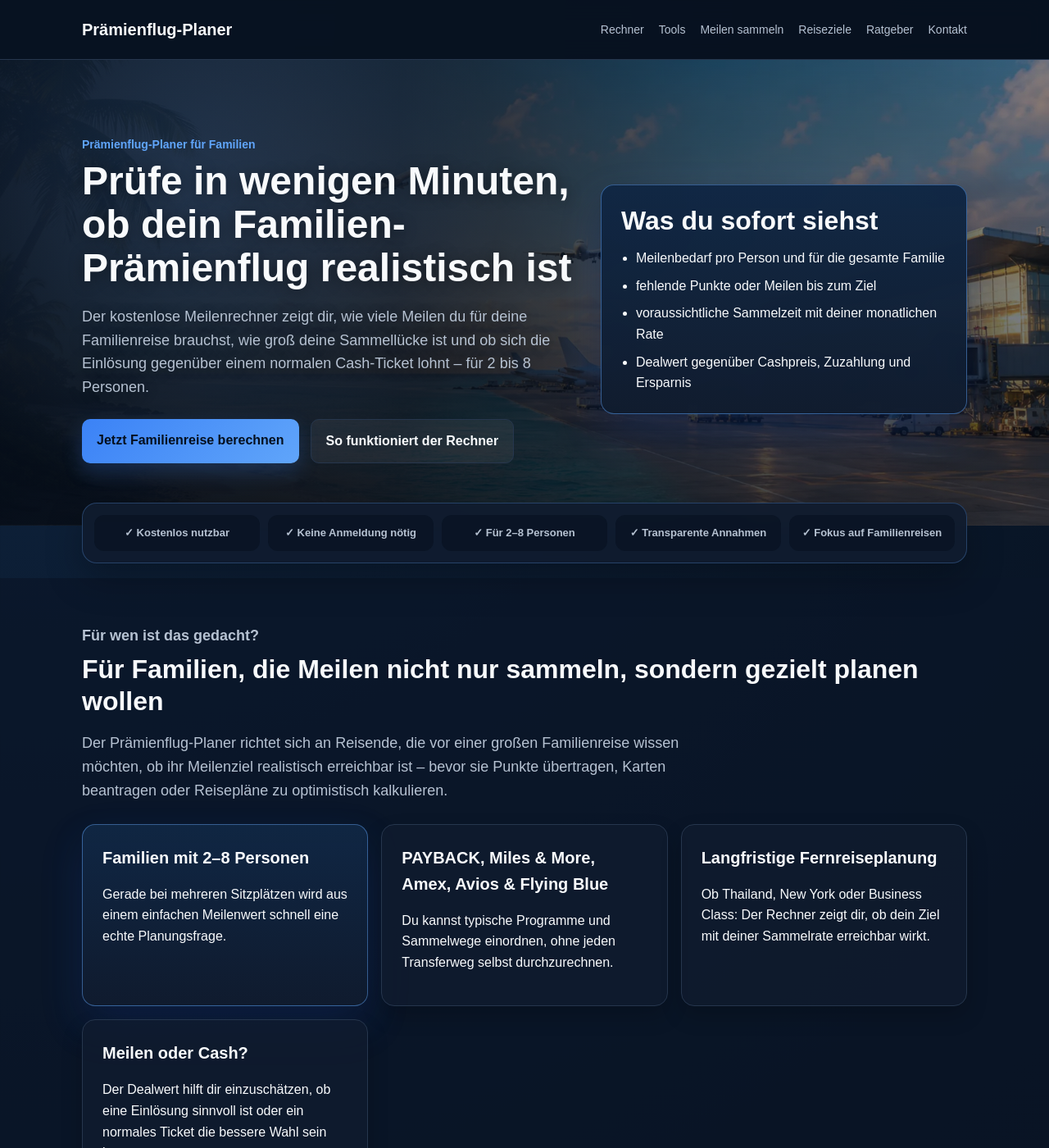
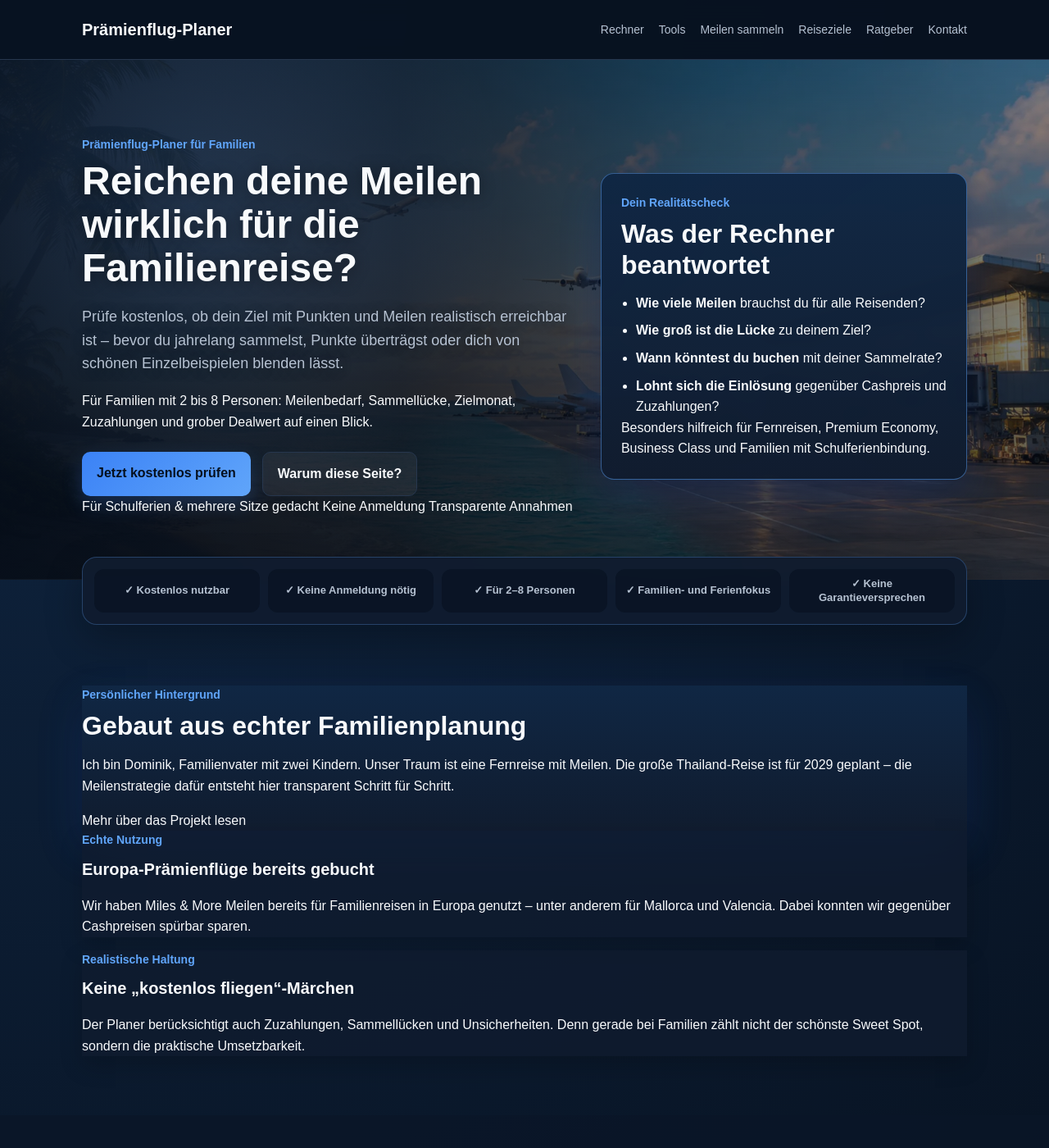
Before and after one commit to Praemienflug-Planer/miles-planer, a Jekyll site: the page built from index.html, in a window 1280 px wide and 1400 px high. Shown: the whole window at 82% size. Built offline with Jekyll 4.4.1, drawn with Linux system fonts in a browser that asks for light colours; some of the changed text lies outside the part shown.

Commit message:
Improve homepage hero positioning CTA and trust elements

```diff
--- a/index.html
+++ b/index.html
@@ -7,8 +7,8 @@
   <meta charset="UTF-8" />
   <meta name="viewport" content="width=device-width, initial-scale=1" />
 
-  <title>Prämienflug-Planer für Familien | Meilenrechner für Familienreisen</title>
-  <meta name="description" content="Prüfe in wenigen Minuten, ob dein Familien-Prämienflug realistisch ist. Der kostenlose Prämienflug-Planer berechnet Meilenbedarf, Sammellücke, Sammelzeit und Dealwert für 2 bis 8 Personen." />
+  <title>Familien-Prämienflüge realistisch planen | Prämienflug-Planer</title>
+  <meta name="description" content="Reichen deine Meilen wirklich für eine Familienreise? Der kostenlose Prämienflug-Planer berechnet Meilenbedarf, Sammellücke, Sammelzeit und Dealwert für 2 bis 8 Personen." />
 
   <link rel="canonical" href="https://praemienflug-planer.github.io/miles-planer/" />
   <link rel="alternate" hreflang="de" href="https://praemienflug-planer.github.io/miles-planer/" />
@@ -17,8 +17,8 @@
   <meta property="og:type" content="website" />
   <meta property="og:locale" content="de_DE" />
   <meta property="og:site_name" content="Prämienflug-Planer" />
-  <meta property="og:title" content="Prämienflug-Planer für Familien | Meilenrechner für Familienreisen" />
-  <meta property="og:description" content="Prüfe, ob dein Familien-Prämienflug realistisch ist. Berechne Meilenbedarf, Sammellücke, Sammelzeit und Dealwert für 2 bis 8 Personen." />
+  <meta property="og:title" content="Familien-Prämienflüge realistisch planen | Prämienflug-Planer" />
+  <meta property="og:description" content="Prüfe, ob deine Meilen wirklich für 2 bis 8 Personen reichen – mit Meilenbedarf, Sammellücke, Sammelzeit und Dealwert." />
   <meta property="og:url" content="https://praemienflug-planer.github.io/miles-planer/" />
   <meta property="og:image" content="https://praemienflug-planer.github.io/miles-planer/assets/og/og-home.jpg" />
   <meta property="og:image:width" content="1200" />
@@ -26,8 +26,8 @@
   <meta property="og:image:alt" content="Illustration einer Familienreise mit Flugzeug und Fernreiseziel" />
 
   <meta name="twitter:card" content="summary_large_image" />
-  <meta name="twitter:title" content="Prämienflug-Planer für Familien | Meilenrechner für Familienreisen" />
-  <meta name="twitter:description" content="Prüfe, ob dein Familien-Prämienflug realistisch ist – kostenlos, transparent und ohne Anmeldung." />
+  <meta name="twitter:title" content="Familien-Prämienflüge realistisch planen" />
+  <meta name="twitter:description" content="Prüfe kostenlos, ob deine Meilen für eine Familienreise realistisch reichen." />
   <meta name="twitter:image" content="https://praemienflug-planer.github.io/miles-planer/assets/og/og-home.jpg" />
   <meta name="twitter:image:alt" content="Illustration einer Familienreise mit Flugzeug und Fernreiseziel" />
 
@@ -45,7 +45,8 @@
   <link rel="preload" href="/miles-planer/assets/css/site.css?v=20260507-1" as="style" />
   <link rel="stylesheet" href="/miles-planer/assets/css/site.css?v=20260507-1" />
   <link rel="stylesheet" href="/miles-planer/assets/css/hero-background.css?v=20260511-2" />
-  <link rel="stylesheet" href="/miles-planer/assets/css/home.css?v=20260511-2" />
+  <link rel="stylesheet" href="/miles-planer/assets/css/home.css?v=20260518-1" />
+  <script src="/miles-planer/assets/js/navigation-shell.js?v=20260518-1" defer></script>
 </head>
 <body>
   <a href="#main-content" class="skip-link">Zum Inhalt springen</a>
@@ -56,12 +57,10 @@
       <nav class="main-nav" aria-label="Hauptnavigation">
         <a href="/miles-planer/rechner/">Rechner</a>
         <a href="/miles-planer/tools/">Tools</a>
+        <a href="/miles-planer/meilen-sammeln/">Meilen sammeln</a>
+        <a href="/miles-planer/meilen-thailand/">Thailand</a>
         <a href="/miles-planer/meilen-business-class/">Business Class</a>
-        <a href="/miles-planer/meilen-thailand/">Thailand</a>
-        <a href="/miles-planer/meilen-new-york/">New York</a>
-        <a href="/miles-planer/amex-meilen-umrechnen/">Amex umrechnen</a>
-        <a href="/miles-planer/meilen-sammeln/">Meilen sammeln</a>
-        <a href="/miles-planer/faq/">FAQ</a>
+        <a href="/miles-planer/ueber-das-projekt/">Warum diese Seite?</a>
         <a href="/miles-planer/kontakt.html">Kontakt</a>
       </nav>
     </div>
@@ -72,25 +71,34 @@
       <div class="container hero-grid">
         <div>
           <p class="eyebrow">Prämienflug-Planer für Familien</p>
-          <h1>Prüfe in wenigen Minuten, ob dein Familien-Prämienflug realistisch ist</h1>
+          <h1>Reichen deine Meilen wirklich für die Familienreise?</h1>
           <p class="hero-text">
-            Der kostenlose Meilenrechner zeigt dir, wie viele Meilen du für deine Familienreise brauchst,
-            wie groß deine Sammellücke ist und ob sich die Einlösung gegenüber einem normalen Cash-Ticket lohnt –
-            für 2 bis 8 Personen.
+            Prüfe kostenlos, ob dein Ziel mit Punkten und Meilen realistisch erreichbar ist – bevor du jahrelang sammelst,
+            Punkte überträgst oder dich von schönen Einzelbeispielen blenden lässt.
+          </p>
+          <p class="hero-subtext">
+            Für Familien mit 2 bis 8 Personen: Meilenbedarf, Sammellücke, Zielmonat, Zuzahlungen und grober Dealwert auf einen Blick.
           </p>
           <div class="hero-actions">
-            <a class="btn btn-primary" href="/miles-planer/rechner/" data-event="start_calculator">Jetzt Familienreise berechnen</a>
-            <a class="btn btn-secondary" href="#so-funktioniert-es">So funktioniert der Rechner</a>
+            <a class="btn btn-primary" href="/miles-planer/rechner/" data-event="start_calculator">Jetzt kostenlos prüfen</a>
+            <a class="btn btn-secondary" href="/miles-planer/ueber-das-projekt/">Warum diese Seite?</a>
+          </div>
+          <div class="hero-mini-proof" aria-label="Vertrauenshinweise">
+            <span>Für Schulferien & mehrere Sitze gedacht</span>
+            <span>Keine Anmeldung</span>
+            <span>Transparente Annahmen</span>
           </div>
         </div>
         <div class="hero-card card-primary">
-          <h2>Was du sofort siehst</h2>
+          <p class="eyebrow">Dein Realitätscheck</p>
+          <h2>Was der Rechner beantwortet</h2>
           <ul>
-            <li>Meilenbedarf pro Person und für die gesamte Familie</li>
-            <li>fehlende Punkte oder Meilen bis zum Ziel</li>
-            <li>voraussichtliche Sammelzeit mit deiner monatlichen Rate</li>
-            <li>Dealwert gegenüber Cashpreis, Zuzahlung und Ersparnis</li>
+            <li><strong>Wie viele Meilen</strong> brauchst du für alle Reisenden?</li>
+            <li><strong>Wie groß ist die Lücke</strong> zu deinem Ziel?</li>
+            <li><strong>Wann könntest du buchen</strong> mit deiner Sammelrate?</li>
+            <li><strong>Lohnt sich die Einlösung</strong> gegenüber Cashpreis und Zuzahlungen?</li>
           </ul>
+          <div class="hero-card-note">Besonders hilfreich für Fernreisen, Premium Economy, Business Class und Familien mit Schulferienbindung.</div>
         </div>
       </div>
     </section>
@@ -101,8 +109,31 @@
           <span>✓ Kostenlos nutzbar</span>
           <span>✓ Keine Anmeldung nötig</span>
           <span>✓ Für 2–8 Personen</span>
-          <span>✓ Transparente Annahmen</span>
-          <span>✓ Fokus auf Familienreisen</span>
+          <span>✓ Familien- und Ferienfokus</span>
+          <span>✓ Keine Garantieversprechen</span>
+        </div>
+      </div>
+    </section>
+
+    <section class="section proof-section">
+      <div class="container">
+        <div class="proof-grid">
+          <article class="proof-card card-primary">
+            <p class="eyebrow">Persönlicher Hintergrund</p>
+            <h2>Gebaut aus echter Familienplanung</h2>
+            <p>Ich bin Dominik, Familienvater mit zwei Kindern. Unser Traum ist eine Fernreise mit Meilen. Die große Thailand-Reise ist für 2029 geplant – die Meilenstrategie dafür entsteht hier transparent Schritt für Schritt.</p>
+            <a class="text-link" href="/miles-planer/ueber-das-projekt/">Mehr über das Projekt lesen</a>
+          </article>
+          <article class="proof-card card-secondary">
+            <p class="eyebrow">Echte Nutzung</p>
+            <h3>Europa-Prämienflüge bereits gebucht</h3>
+            <p>Wir haben Miles & More Meilen bereits für Familienreisen in Europa genutzt – unter anderem für Mallorca und Valencia. Dabei konnten wir gegenüber Cashpreisen spürbar sparen.</p>
+          </article>
+          <article class="proof-card card-secondary">
+            <p class="eyebrow">Realistische Haltung</p>
+            <h3>Keine „kostenlos fliegen“-Märchen</h3>
+            <p>Der Planer berücksichtigt auch Zuzahlungen, Sammellücken und Unsicherheiten. Denn gerade bei Familien zählt nicht der schönste Sweet Spot, sondern die praktische Umsetzbarkeit.</p>
+          </article>
         </div>
       </div>
     </section>
@@ -110,7 +141,7 @@
     <section class="section alt" id="fuer-wen">
       <div class="container">
         <div class="section-head">
-          <p class="eyebrow">Für wen ist das gedacht?</p>
+          <p class="eyebrow">Klare Positionierung</p>
           <h2>Für Familien, die Meilen nicht nur sammeln, sondern gezielt planen wollen</h2>
           <p>Der Prämienflug-Planer richtet sich an Reisende, die vor einer großen Familienreise wissen möchten, ob ihr Meilenziel realistisch erreichbar ist – bevor sie Punkte übertragen, Karten beantragen oder Reisepläne zu optimistisch kalkulieren.</p>
         </div>
@@ -139,18 +170,31 @@
       </div>
     </section>
 
+    <section class="section cta-section mid-cta">
+      <div class="container">
+        <div class="cta-box cta-primary">
+          <div>
+            <p class="eyebrow">Nicht blind Punkte sammeln</p>
+            <h2>Mach zuerst den Realitätscheck</h2>
+            <p class="footer-text">Wähle Ziel, Familiengröße, Reiseklasse und Programm. Danach siehst du sofort, ob dein Plan eher grün, knapp oder unrealistisch wirkt.</p>
+          </div>
+          <a class="btn btn-primary" href="/miles-planer/rechner/">Reise jetzt prüfen</a>
+        </div>
+      </div>
+    </section>
+
     <section class="section alt">
       <div class="container">
         <div class="section-head"><p class="eyebrow">Schnelleinstiege</p><h2>Beliebte Themen</h2></div>
         <div class="article-grid">
           <a class="article-card card-link-primary" href="/miles-planer/rechner/"><h3>Prämienflug-Rechner für Familien</h3><p>Starte direkt mit deiner eigenen Familienplanung und prüfe Meilenbedarf, Lücke und Dealwert.</p></a>
           <a class="article-card" href="/miles-planer/tools/"><h3>Tools & Rechner</h3><p>Alle Rechner auf einen Blick: Prämienflug, Amex-Punkte und Zeitschriftenabo-Meilenwert.</p></a>
-          <a class="article-card" href="/miles-planer/meilen-business-class/"><h3>Business Class mit Meilen</h3><p>Einordnung typischer Awardpreise und Planung für mehrere Plätze.</p></a>
-          <a class="article-card" href="/miles-planer/meilen-thailand/"><h3>Meilen nach Thailand</h3><p>Typische Meilenwerte für Thailand in Premium Economy und Business Class.</p></a>
-          <a class="article-card" href="/miles-planer/meilen-new-york/"><h3>Meilen nach New York</h3><p>Warum New York ein beliebtes Ziel für Prämienflüge und Business-Class-Einlösungen ist.</p></a>
-          <a class="article-card" href="/miles-planer/amex-meilen-umrechnen/"><h3>Amex Punkte umrechnen</h3><p>Wie Membership Rewards Punkte zu Airline-Meilen oder Avios werden.</p></a>
+          <a class="article-card" href="/miles-planer/meilen-thailand/"><h3>Meilen nach Thailand</h3><p>Einordnung für Thailand, Premium Economy, Business Class und Familienplanung.</p></a>
           <a class="article-card" href="/miles-planer/meilen-sammeln/"><h3>Meilen sammeln</h3><p>Strategien und Einstiegstipps für den Punkteaufbau im Alltag.</p></a>
-          <a class="article-card" href="/miles-planer/faq/"><h3>FAQ</h3><p>Kurze Antworten auf häufige Fragen zu Meilen, PAYBACK, Amex, Prämienflügen und Gebühren.</p></a>
+          <a class="article-card" href="/miles-planer/meilen-sammeln/amex/"><h3>Amex Membership Rewards</h3><p>Wie flexible Punkte beim Aufbau einer Meilenstrategie helfen können.</p></a>
+          <a class="article-card" href="/miles-planer/meilen-sammeln/payback-punkte-miles-and-more/"><h3>PAYBACK zu Miles & More</h3><p>Warum PAYBACK für Familienreisen ein interessanter Meilenbaustein sein kann.</p></a>
+          <a class="article-card" href="/miles-planer/praemienflug-steuern-gebuehren/"><h3>Steuern & Gebühren</h3><p>Warum Prämienflüge nicht kostenlos sind und welche Zuzahlungen du einplanen solltest.</p></a>
+          <a class="article-card" href="/miles-planer/ueber-das-projekt/"><h3>Warum diese Seite?</h3><p>Mehr über das Familienprojekt, echte Europa-Prämienflüge und die Thailand-Planung 2029.</p></a>
         </div>
       </div>
     </section>
@@ -178,7 +222,7 @@
   <footer class="site-footer">
     <div class="container footer-grid">
       <div><div class="brand footer-brand">Prämienflug-Planer</div><p class="footer-text">Planungstool für Prämienflüge mit Fokus auf Familien, Sammellücke und realistische Umsetzbarkeit.</p></div>
-      <div><h4>Navigation</h4><ul class="footer-links"><li><a href="/miles-planer/rechner/">Rechner</a></li><li><a href="/miles-planer/tools/">Tools</a></li><li><a href="/miles-planer/meilen-business-class/">Business Class</a></li><li><a href="/miles-planer/meilen-thailand/">Thailand</a></li><li><a href="/miles-planer/meilen-new-york/">New York</a></li><li><a href="/miles-planer/meilen-sammeln/">Meilen sammeln</a></li><li><a href="/miles-planer/faq/">FAQ</a></li></ul></div>
+      <div><h4>Navigation</h4><ul class="footer-links"><li><a href="/miles-planer/rechner/">Rechner</a></li><li><a href="/miles-planer/tools/">Tools</a></li><li><a href="/miles-planer/meilen-sammeln/">Meilen sammeln</a></li><li><a href="/miles-planer/meilen-thailand/">Thailand</a></li><li><a href="/miles-planer/meilen-business-class/">Business Class</a></li><li><a href="/miles-planer/ueber-das-projekt/">Warum diese Seite?</a></li><li><a href="/miles-planer/faq/">FAQ</a></li></ul></div>
       <div><h4>Rechtliches</h4><ul class="footer-links"><li><a href="/miles-planer/impressum.html">Impressum</a></li><li><a href="/miles-planer/datenschutz.html">Datenschutz</a></li><li><a href="/miles-planer/transparenz.html">Transparenz</a></li><li><a href="/miles-planer/kontakt.html">Kontakt</a></li></ul></div>
     </div>
   </footer>
```
